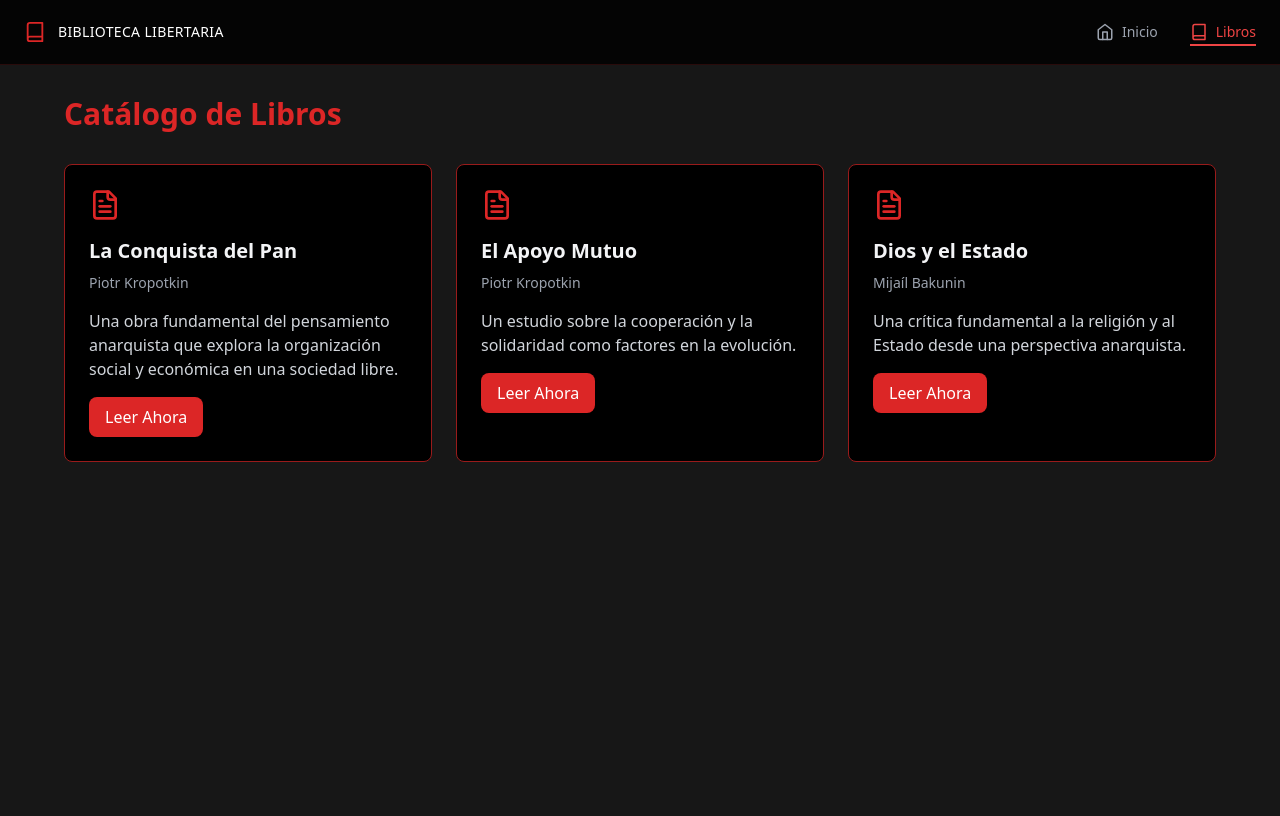
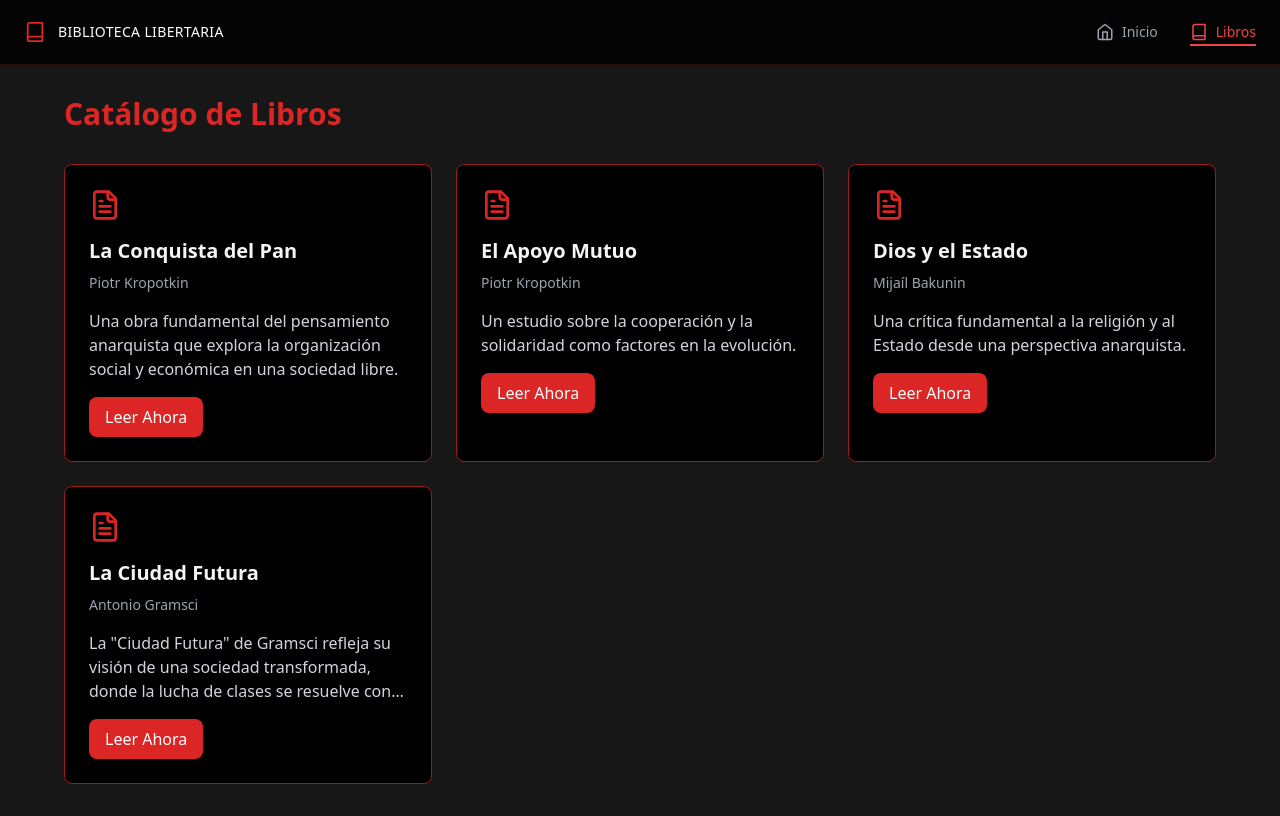
Before and after one commit to samigonza3/biblioteca-libertaria-anarquista, a React (Vite) app: page /books in a window 1280 px wide. Built offline with nearby package versions, Linux system fonts and the light colour scheme.

Commit message:
New Books Added

```diff
--- a/src/data/books.ts
+++ b/src/data/books.ts
@@ -11,13 +11,20 @@ export const books = [
     title: 'El Apoyo Mutuo',
     author: 'Piotr Kropotkin',
     description: 'Un estudio sobre la cooperación y la solidaridad como factores en la evolución.',
-    pdfUrl: 'https://raw.githubusercontent.com/theanarchistlibrary/kropotkin-mutual-aid/master/mutual-aid.pdf'
+    pdfUrl: '/books/Piotr Kropotkin. El apoyo mutuo.pdf'
   },
   {
     id: '3',
     title: 'Dios y el Estado',
     author: 'Mijaíl Bakunin',
     description: 'Una crítica fundamental a la religión y al Estado desde una perspectiva anarquista.',
-    pdfUrl: 'https://raw.githubusercontent.com/theanarchistlibrary/bakunin-god-and-the-state/master/god-and-the-state.pdf'
+    pdfUrl: '/books/Bakunin-Dios_y_el_Estado.pdf'
+  },
+  {
+    id: '4',
+    title: 'La Ciudad Futura',
+    author: 'Antonio Gramsci',
+    description: 'La "Ciudad Futura" de Gramsci refleja su visión de una sociedad transformada, donde la lucha de clases se resuelve con una participación activa del pueblo, promoviendo la igualdad y una reconfiguración del poder.',
+    pdfUrl: '/books/Bakunin-Dios_y_el_Estado.pdf'
   }
 ];
```
Also changed, not shown: 2 other files (tests, documents, lock files or other folders).
